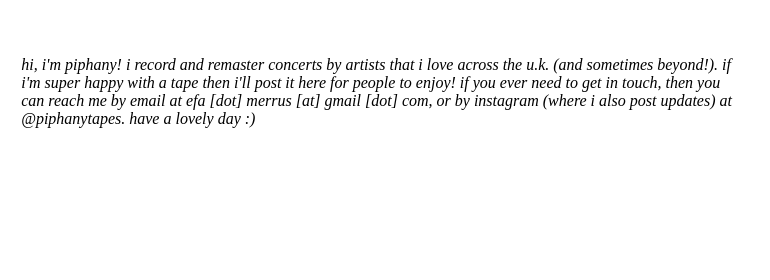
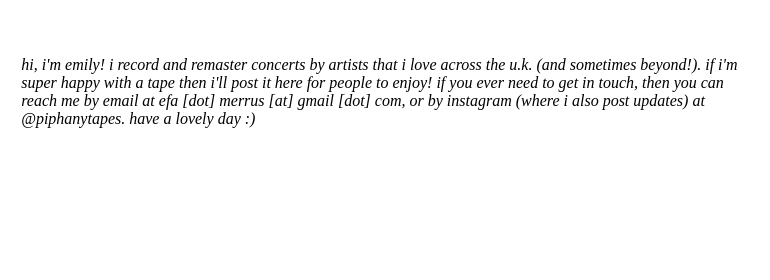
Before and after one commit to Emskidoodlepip/piphanytapes-live, a plain HTML site: page index.html in a window 1280 px wide. Shown: the top 280 px of the page, 510-1280 px from the left. Drawn offline with Linux system fonts and the light colour scheme.

Commit message:
Replace piphany with real name

```diff
--- a/index.html
+++ b/index.html
@@ -17,7 +17,7 @@
 
 	<div id="tapebox">
 		<p id="infobox">
-			hi, i'm piphany! i record and remaster concerts by artists that i love across the u.k. (and sometimes beyond!). if i'm super happy with a tape then i'll post it here for people to enjoy! if you ever need to get in touch, then you can reach me by email at efa [dot] merrus [at] gmail [dot] com, or by instagram (where i also post updates) at @piphanytapes. have a lovely day :)
+			hi, i'm emily! i record and remaster concerts by artists that i love across the u.k. (and sometimes beyond!). if i'm super happy with a tape then i'll post it here for people to enjoy! if you ever need to get in touch, then you can reach me by email at efa [dot] merrus [at] gmail [dot] com, or by instagram (where i also post updates) at @piphanytapes. have a lovely day :)
 		</p>
 		<table id="tapetable">
 			<tr>
```
